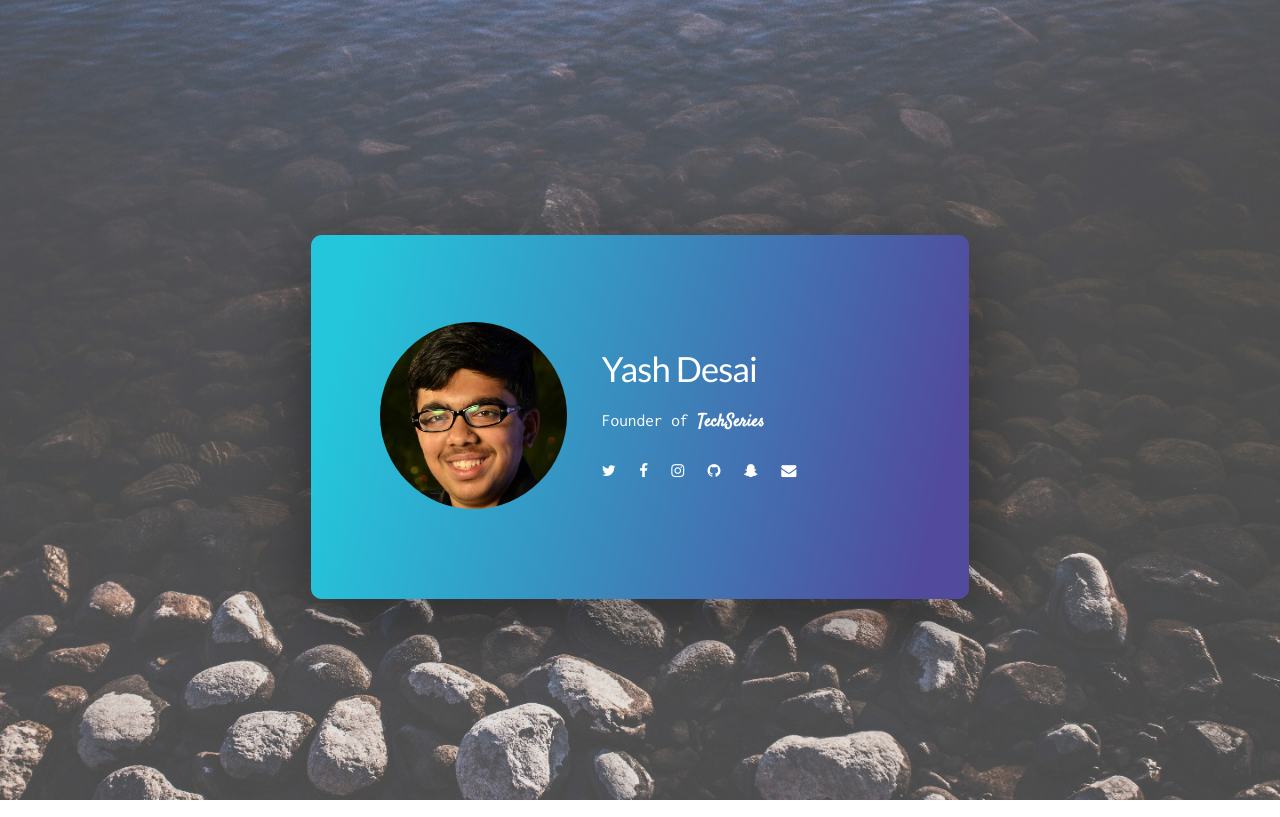
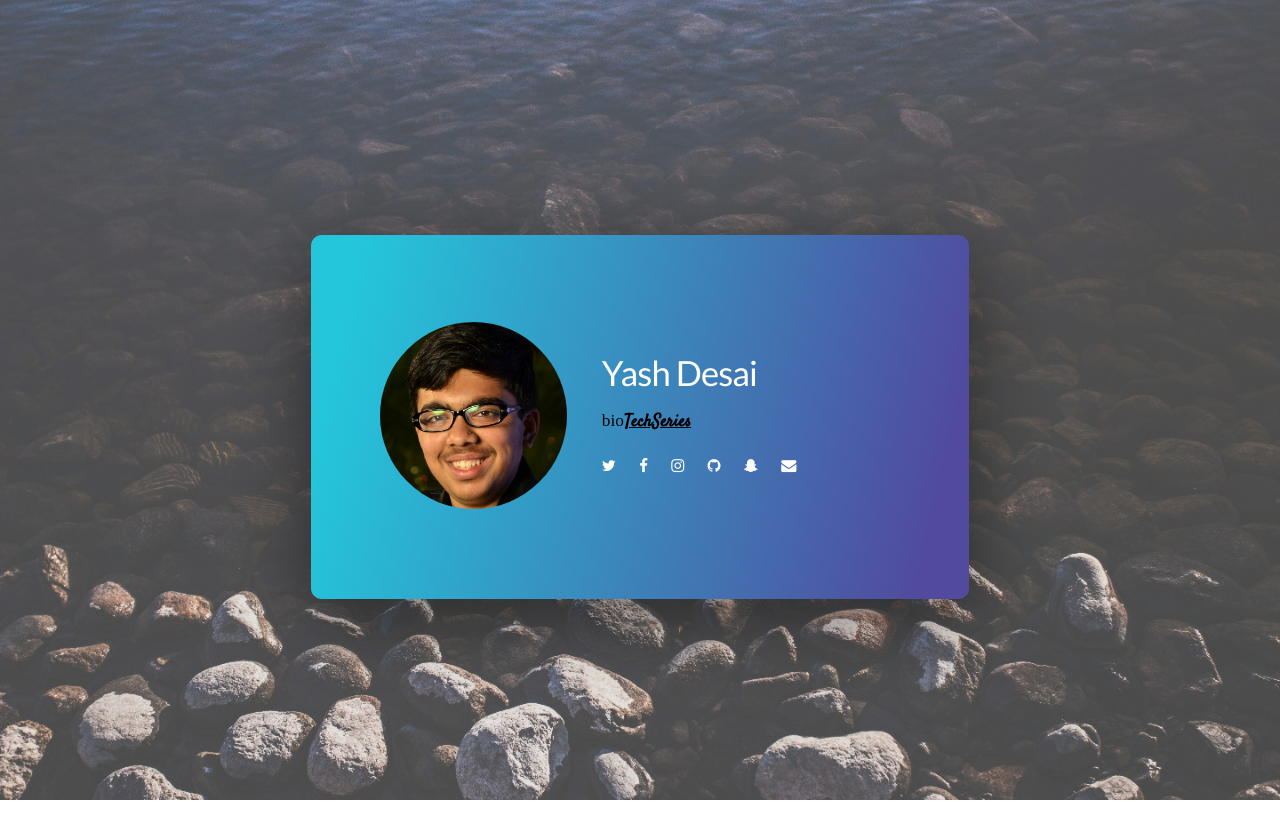
Before and after one commit to yhdesai/card, a plain HTML site: page index.html in a window 1280 px wide. Drawn offline with Linux system fonts and the light colour scheme.

Commit message:
Update index.html

```diff
--- a/index.html
+++ b/index.html
@@ -39,7 +39,7 @@
               </div>
               <div>
                 <h1 id="name">Yash Desai</h1>
-                <p id="bio">Founder of <a target="_blank" href="https://www.techseries.16mb.com"><strong>TechSeries</strong></a>
+                <p id="Founder of">bio<a target="_blank" href="https://www.techseries.16mb.com"><strong>TechSeries</strong></a>
                 </p>
                 <ul class="icons" id="social">
                   <li>
```
